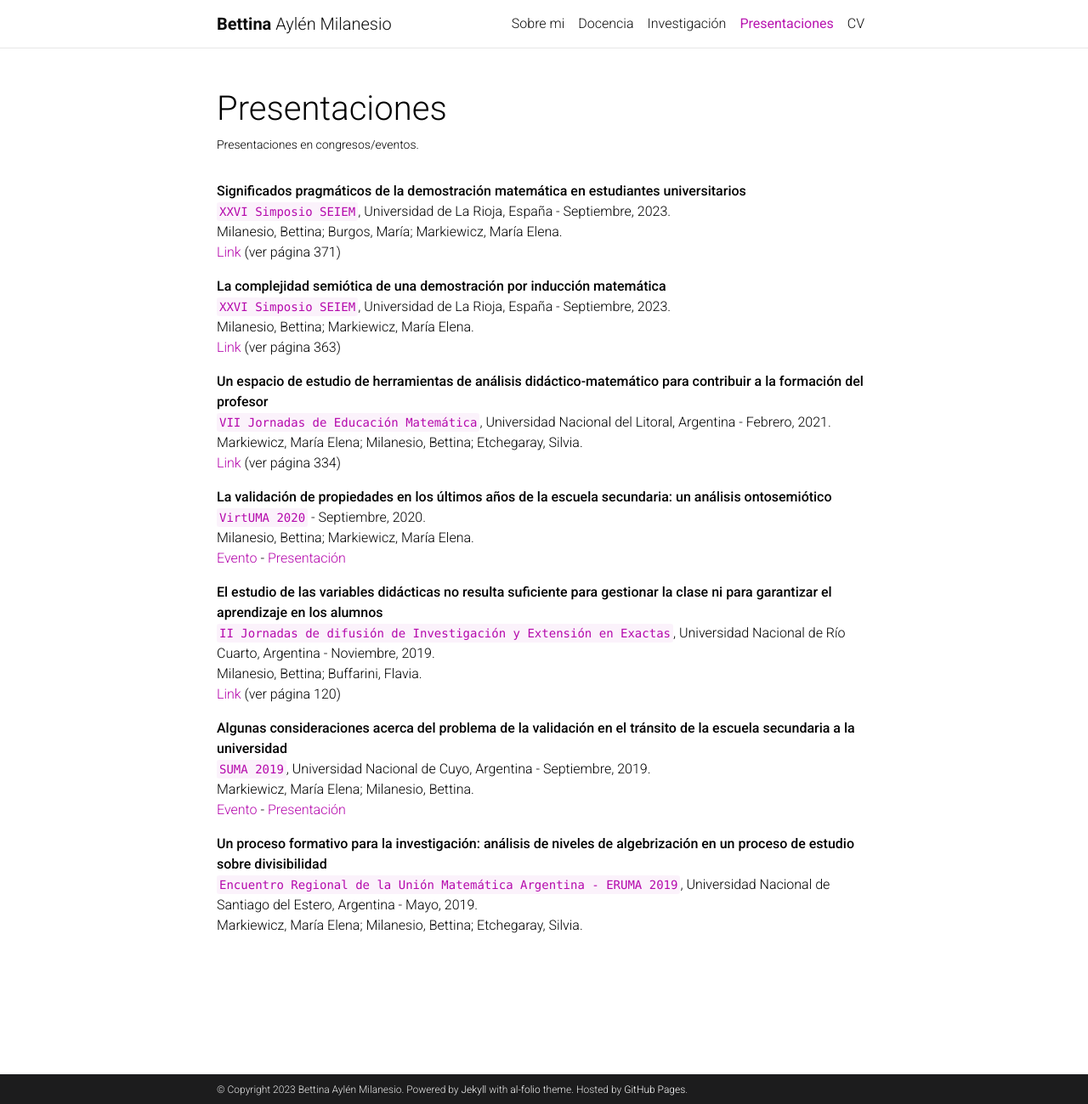
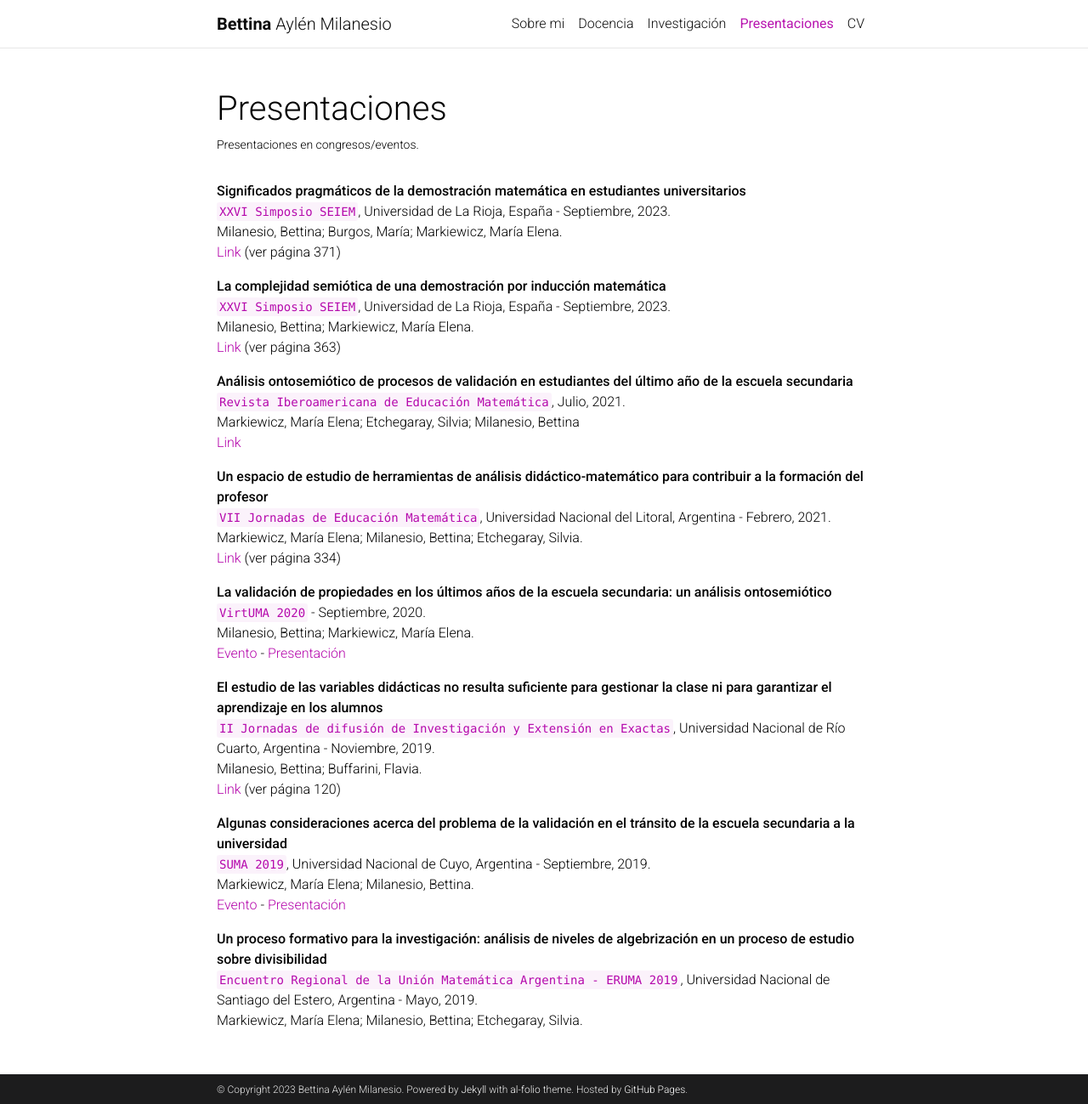
Before and after one commit to bmilanesio/bmilanesio.github.io, a Jekyll site: the page built from _pages/presentations.md, in a window 1280 px wide and 1299 px high. Shown: the whole window at 85% size. Built offline with Jekyll 4.4.1, drawn with Linux system fonts in a browser that asks for light colours; comment, search, counter and statistics services are not loaded; a style sheet for code colours, icons or effects is not loaded.

Commit message:
actualizando presentaciones

```diff
--- a/_pages/presentations.md
+++ b/_pages/presentations.md
@@ -16,6 +16,11 @@ Milanesio, Bettina; Burgos, María; Markiewicz, María Elena.\
 `XXVI Simposio SEIEM`, Universidad de La Rioja, España - Septiembre, 2023.\
 Milanesio, Bettina; Markiewicz, María Elena.\
 [Link](https://www.seiem.es/docs/actas/26/ActasXXVISEIEM.pdf) (ver página 363)
+
+**Análisis ontosemiótico de procesos de validación en estudiantes del último año de la escuela secundaria**\
+`Revista Iberoamericana de Educación Matemática`, Julio, 2021.\
+Markiewicz, María Elena; Etchegaray, Silvia; Milanesio, Bettina\
+[Link](https://union.fespm.es/index.php/UNION/article/view/232/159)
 
 **Un espacio de estudio de herramientas de análisis didáctico-matemático para contribuir a la formación del profesor**\
 `VII Jornadas de Educación Matemática`, Universidad Nacional del Litoral, Argentina - Febrero, 2021.\
```
